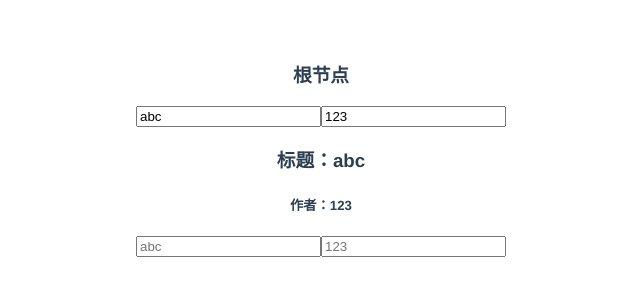
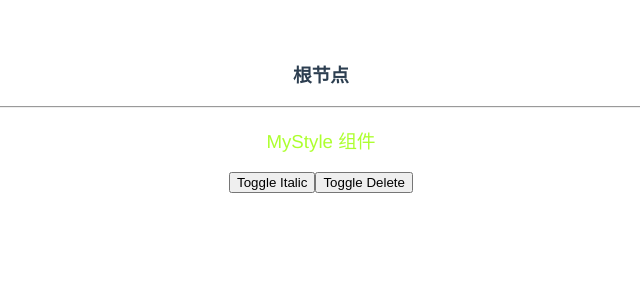
Before and after one commit to yuQ-7148/study_vue3.0, a Vue app: page / in a window 1280 px wide. Shown: the top 300 px of the page, without its empty margins (319-959 px from the left). Built offline with nearby package versions, Linux system fonts and the light colour scheme.

Commit message:
动态绑定class

```diff
--- /dev/null
+++ b/src/components/05.class&style/App.vue
@@ -0,0 +1,21 @@
+<template>
+    <div>
+        <h3>根节点</h3>
+        <hr>
+        <my-style></my-style>
+    </div>
+</template>
+
+<script>
+import MyStyle from './Style.vue'
+
+export default {
+    name: 'MyApp',
+    components: {
+        MyStyle
+    }
+}
+
+</script>
+
+<style lang="less" scoped></style>
--- /dev/null
+++ b/src/components/05.class&style/Style.vue
@@ -0,0 +1,41 @@
+<template>
+    <div>
+        <!-- <h3 class="thin" :class="isItalic ? 'italic' : ''">MyStyle 组件</h3> -->
+        <!-- <h3 class="thin" :class="[isItalic ? 'italic' : '', isDelete ? 'delete' : '']">MyStyle 组件</h3> -->
+        <h3 class="thin" :class="classObj">MyStyle 组件</h3>
+        <button @click="classObj.italic = !classObj.italic">Toggle Italic</button>
+        <button @click="classObj.delete = !classObj.delete">Toggle Delete</button>
+    </div>
+</template>
+
+<script>
+export default {
+    name: 'MyStyle',
+    data() {
+        return {
+            isItalic: false,
+            isDelete: false,
+            classObj: {
+                italic: false,
+                delete: false,
+            }
+        }
+    }
+}
+</script>
+
+<style lang="less" scoped>
+.thin {
+    font-weight: 200;
+    color: greenyellow;
+}
+
+.italic {
+    font-style: italic;
+    color: red;
+}
+
+.delete {
+    text-decoration: line-through;
+}
+</style>
--- a/src/main.js
+++ b/src/main.js
@@ -1,6 +1,6 @@
 import { createApp } from 'vue'
 // import App from './App.vue'
-import App from './components/04.props/App.vue'
+import App from './components/05.class&style/App.vue'
 import './index.css'
 
 import Swiper from './components/01.globalReg/Swiper.vue'
```
